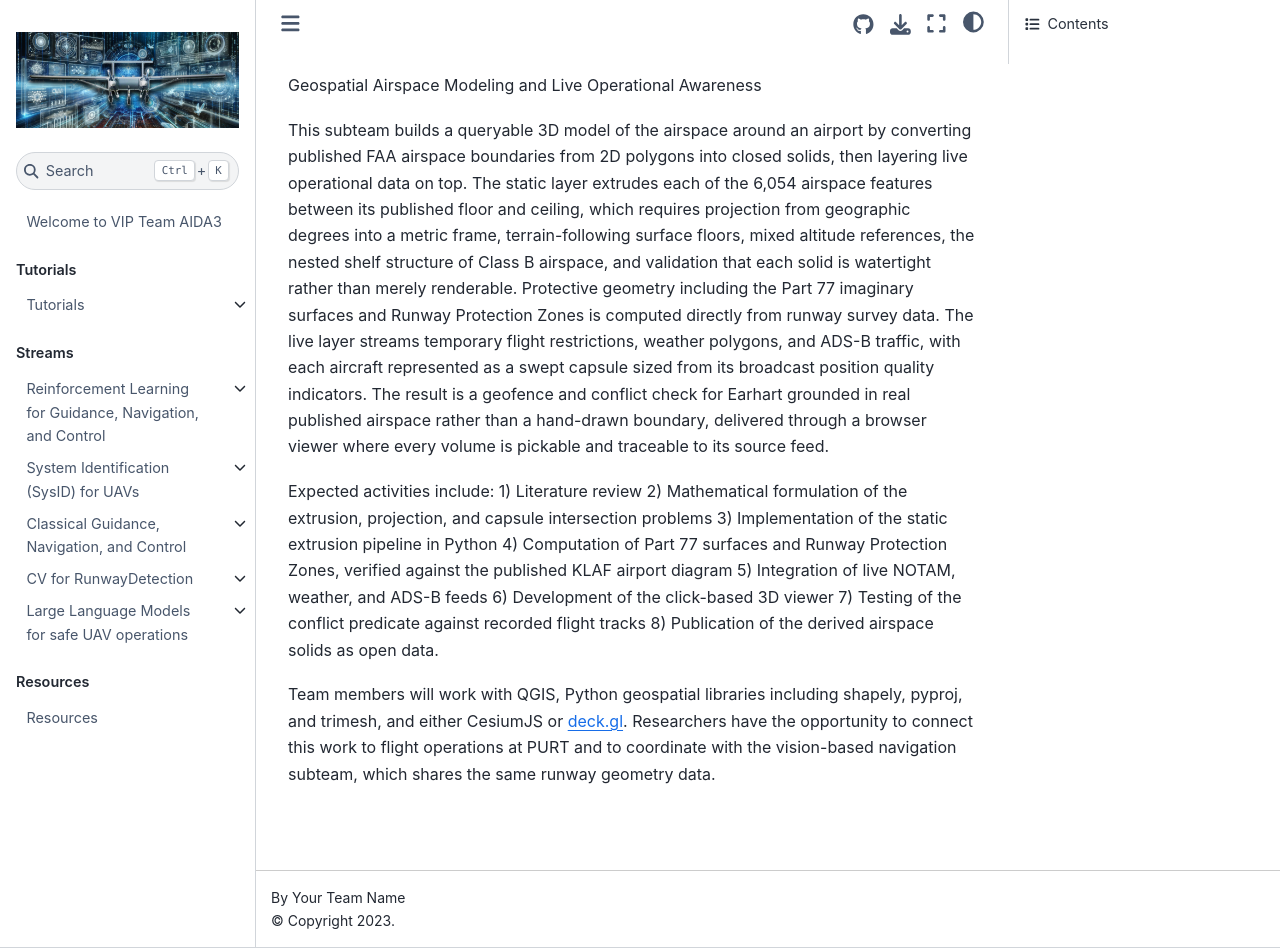
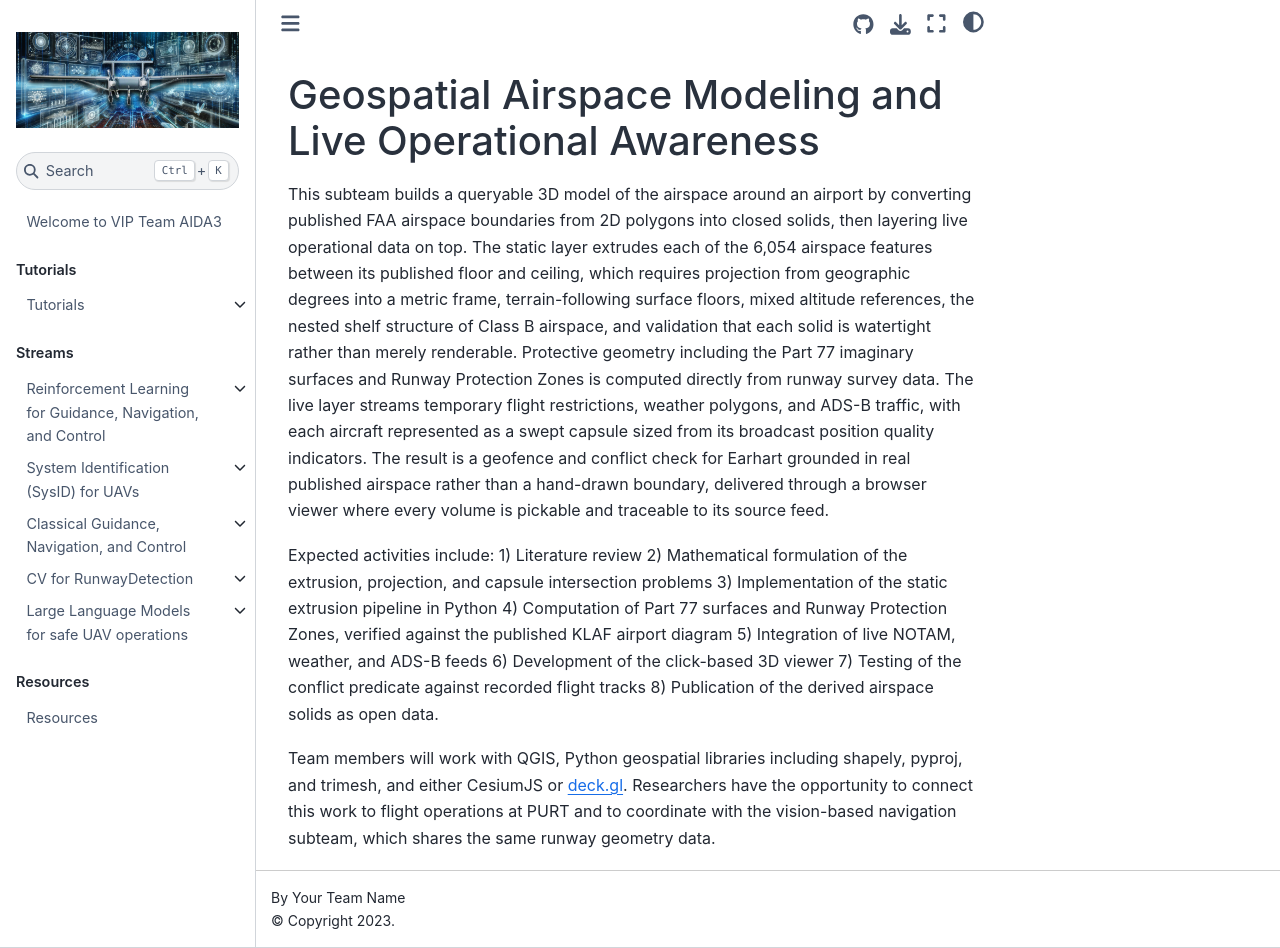
Before and after one commit to VIP-Team-AIDA3/VIP-Team-AIDA3.github.io, a Jupyter Book: the page built from streams/Geospatial-Modeling/description.md, in a window 1280 px wide and 948 px high. Built offline with Jupyter Book 1.0.4 settings and Sphinx 7.4.7 and the Sphinx Book theme 1.1.4, drawn with Linux system fonts in a browser that asks for light colours; pages that are not in the unit, such as notebooks, are missing from menus.

```diff
--- a/streams/Geospatial-Modeling/ReadMe.md
+++ b/streams/Geospatial-Modeling/description.md
@@ -1,4 +1,4 @@
-Geospatial Airspace Modeling and Live Operational Awareness
+# Geospatial Airspace Modeling and Live Operational Awareness
 
 This subteam builds a queryable 3D model of the airspace around an airport by converting published FAA airspace boundaries from 2D polygons into closed solids, then layering live operational data on top. The static layer extrudes each of the 6,054 airspace features between its published floor and ceiling, which requires projection from geographic degrees into a metric frame, terrain-following surface floors, mixed altitude references, the nested shelf structure of Class B airspace, and validation that each solid is watertight rather than merely renderable. Protective geometry including the Part 77 imaginary surfaces and Runway Protection Zones is computed directly from runway survey data. The live layer streams temporary flight restrictions, weather polygons, and ADS-B traffic, with each aircraft represented as a swept capsule sized from its broadcast position quality indicators. The result is a geofence and conflict check for Earhart grounded in real published airspace rather than a hand-drawn boundary, delivered through a browser viewer where every volume is pickable and traceable to its source feed.
 
```
